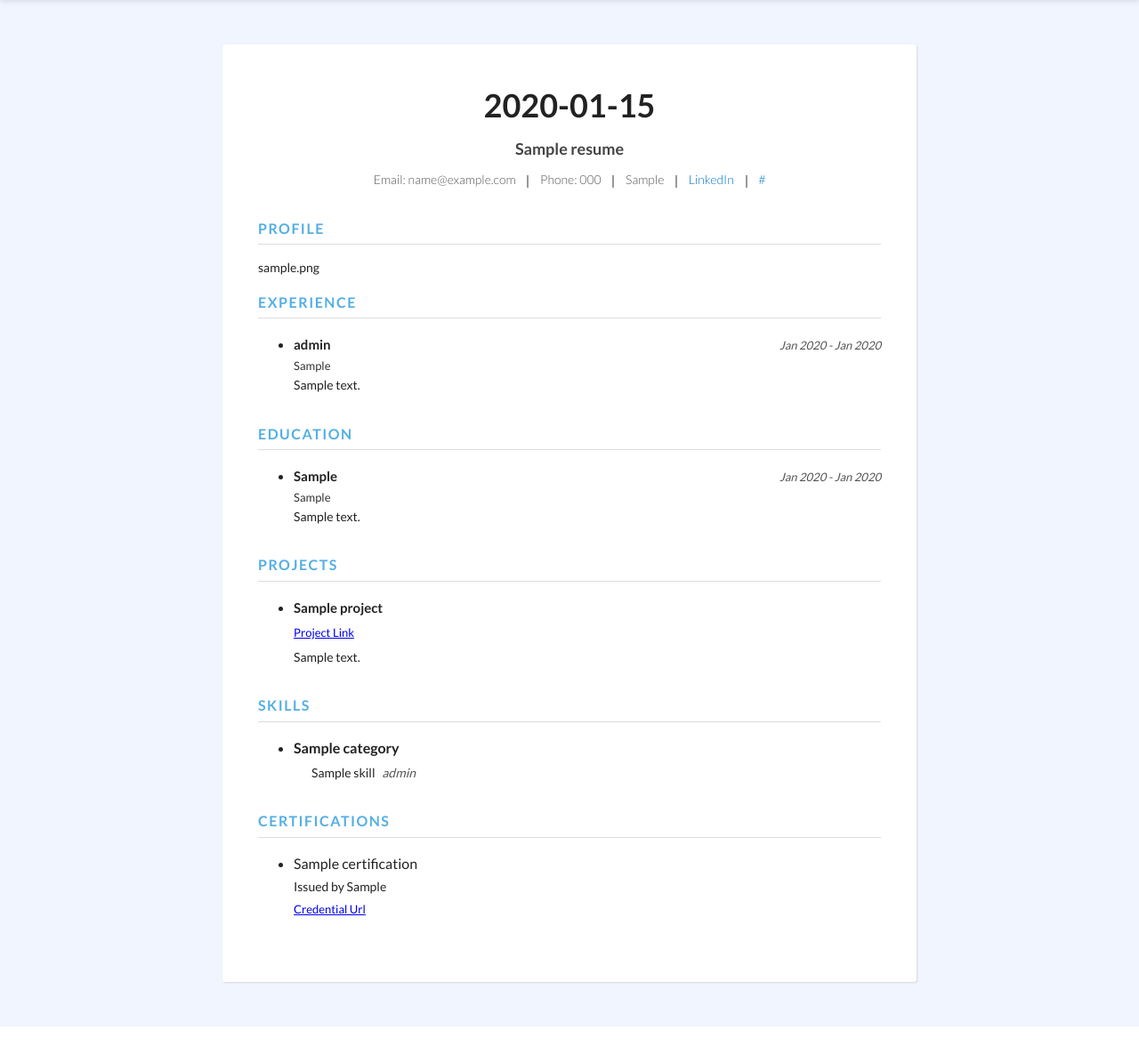
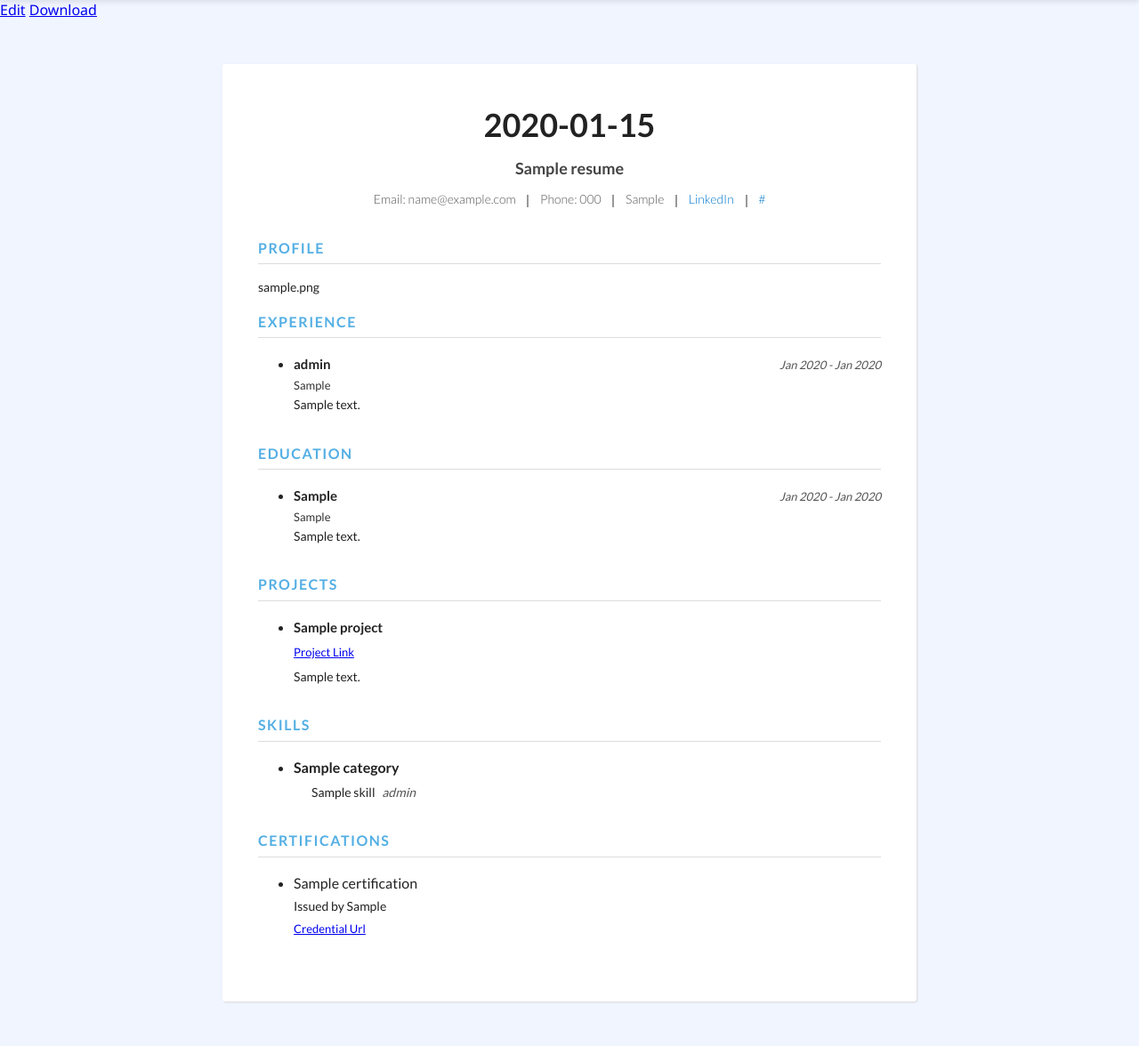
Before and after one commit to ayahmeftah/draftr-cv-builder-web-app, a Django app: page /resumes/1/preview/ in a window 1280 px wide. Shown: the part 85-1261 px from the top of the page at 89% size. Before the commit the page ends 1239 px from the top, so only its background shows below. Run offline with Django 5.2, Linux system fonts and the light colour scheme; a user stored in the database is signed in; tables that the repository leaves empty hold one stand-in row (values such as "Sample post").

Commit message:
added buttons to resume preview

```diff
--- a/main_app/templates/resumes/resume_preview.html
+++ b/main_app/templates/resumes/resume_preview.html
@@ -4,12 +4,16 @@
 {% endblock %}
 
 {% block body %}
-<div>
-    {% block head1 %}
-    {% endblock %}
-    {% block body1 %}
-    {% endblock %}
+<div class="resume-preview-container">
+
+    <div class="resume-actions">
+        <a href="{% url 'resume_personal_info' resume.id %}">Edit</a>
+        <a href="{% url 'resume_preview' resume.id %}">Download</a>
+        {% comment %} <a href="{% url 'resume_delete' resume.id %}">Delete</a> {% endcomment %}
+    </div>
+
+    {% block head1 %}{% endblock %}
+    {% block body1 %}{% endblock %}
 
 </div>
-
 {% endblock %}
```
